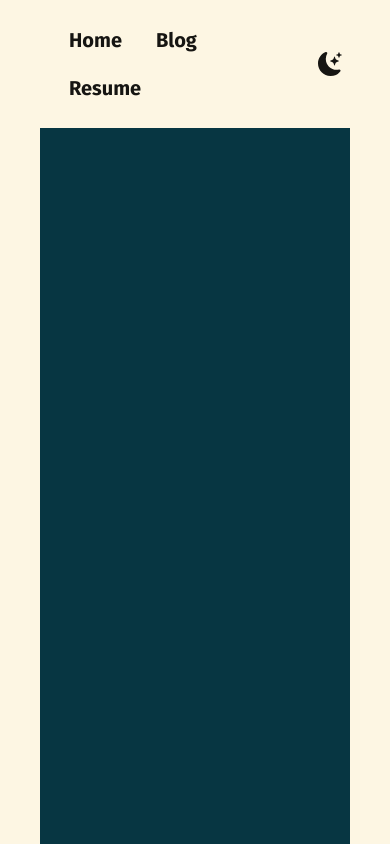
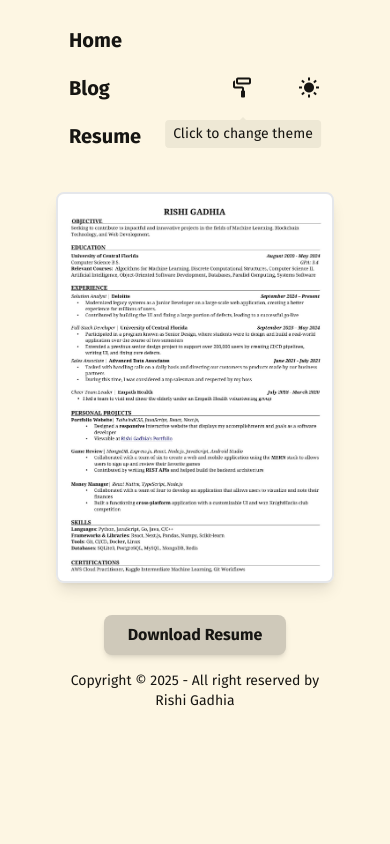
Before and after one commit to IronWarden/IronWarden.github.io, a Next.js app: page /resume in a window 390 px wide. Shown: the top 844 px of the page. Built offline with nearby package versions, Linux system fonts and the light colour scheme.

Commit message:
added more themes, made resume an image to fix responsiveness

```diff
--- a/package.json
+++ b/package.json
@@ -12,6 +12,7 @@
     "autoprefixer": "10.4.15",
     "gray-matter": "^4.0.3",
     "next": "^15.4.3",
+    "next-themes": "^0.4.6",
     "react": "18.2.0",
     "react-dom": "18.2.0",
     "react-icons": "^4.10.1",
--- a/src/app/components/NavbarAndDarkMode.js
+++ b/src/app/components/NavbarAndDarkMode.js
@@ -2,15 +2,32 @@
 
 import React, { useState, useEffect } from 'react';
 import Link from 'next/link';
-import { BsFillMoonStarsFill, BsSun } from 'react-icons/bs';
+import { useTheme } from 'next-themes';
 
 const NavbarAndDarkMode = () => {
-    const [darkMode, setDarkMode] = useState(false);
+    const { theme, setTheme } = useTheme();
+    const [showTooltip, setShowTooltip] = useState(false);
 
     useEffect(() => {
-        const theme = darkMode ? 'solarized_dark' : 'solarized_light';
-        document.documentElement.setAttribute('data-theme', theme);
-    }, [darkMode]);
+        const hasClickedThemePicker = localStorage.getItem('hasClickedThemePicker');
+        if (!hasClickedThemePicker) {
+            setShowTooltip(true);
+        }
+    }, []);
+
+    const isDarkMode = theme && theme.endsWith('_dark');
+
+    const toggleDarkMode = () => {
+        const newTheme = isDarkMode ? theme.replace('_dark', '_light') : theme.replace('_light', '_dark');
+        setTheme(newTheme);
+    };
+
+    const handleThemeChange = (newTheme) => {
+        const currentTheme = isDarkMode ? newTheme + '_dark' : newTheme + '_light';
+        setTheme(currentTheme);
+        localStorage.setItem('hasClickedThemePicker', 'true');
+        setShowTooltip(false);
+    };
 
     return (
         <nav className="navbar bg-base-100 ">
@@ -22,18 +39,21 @@ const NavbarAndDarkMode = () => {
                 </ul>
             </div>
             <div className="flex-none">
-                <label className="swap swap-rotate">
-                    <input
-                        id="darkModeToggle"
-                        name="darkModeToggle"
-                        type="checkbox"
-                        className="hidden"
-                        checked={darkMode}
-                        onChange={() => setDarkMode(!darkMode)}
-                    />
-                    <BsSun className="swap-on fill-current w-6 h-6 text-base-content" />
-                    <BsFillMoonStarsFill className="swap-off fill-current w-6 h-6 text-base-content" />
-                </label>
+                <div className={`dropdown dropdown-end ${showTooltip ? 'tooltip tooltip-open tooltip-bottom' : ''}`} data-tip="Click to change theme">
+                    <label tabIndex={0} className="btn btn-ghost m-1">
+                        <i className='bx bx-paint-roll text-2xl'></i>
+                    </label>
+                    <ul tabIndex={0} className="dropdown-content menu p-2 shadow bg-base-100 rounded-box w-max z-50">
+                        <li><a onClick={() => handleThemeChange('solarized')}>Solarized</a></li>
+                        <li><a onClick={() => handleThemeChange('tokyonight')}>Tokyo Night</a></li>
+                        <li><a onClick={() => handleThemeChange('gruvbox')}>Gruvbox</a></li>
+                        <li><a onClick={() => handleThemeChange('nord')}>Nord</a></li>
+                    </ul>
+                </div>
+                <button className="btn btn-ghost m-1" onClick={toggleDarkMode}>
+                    <i className="bx bxs-moon fill-current text-2xl text-base-content dark-mode-icon"></i>
+                    <i className="bx bxs-sun fill-current text-2xl text-base-content light-mode-icon"></i>
+                </button>
             </div>
         </nav>
     );
--- /dev/null
+++ b/src/app/components/ThemeProvider.js
@@ -0,0 +1,7 @@
+'use client';
+
+import { ThemeProvider } from 'next-themes';
+
+export function Providers({ children }) {
+  return <ThemeProvider attribute="data-theme" enableSystem={false}>{children}</ThemeProvider>;
+}
--- a/src/app/globals.css
+++ b/src/app/globals.css
@@ -32,3 +32,11 @@
 @tailwind base;
 @tailwind components;
 @tailwind utilities;
+
+html[data-theme*="_light"] .dark-mode-icon {
+  display: none;
+}
+
+html[data-theme*="_dark"] .light-mode-icon {
+  display: none;
+}
--- a/src/app/layout.js
+++ b/src/app/layout.js
@@ -1,5 +1,6 @@
 import './globals.css'
 import NavbarAndDarkMode from './components/NavbarAndDarkMode';
+import { Providers } from './providers';
 
 export const metadata = {
     title: 'Rishi Gadhia\'s Portfolio',
@@ -8,12 +9,13 @@ export const metadata = {
 
 export default function RootLayout({ children }) {
     return (
-        <html lang="en" data-theme="solarized_light">
+        <html lang="en" suppressHydrationWarning>
             <head>
                 <link href='https://unpkg.com/boxicons@2.1.4/css/boxicons.min.css' rel='stylesheet' />
                 <link href="https://fonts.googleapis.com/css2?family=Fira+Sans:wght@400;700&display=swap" rel="stylesheet" />
             </head>
             <body className="max-w-7xl mx-auto px-10 md:px-20 lg:px-40 font-sans">
+                <Providers>
                     <NavbarAndDarkMode />
                     {children}
                     <footer className="footer footer-center p-4 bg-base-100 text-base-content">
@@ -21,6 +23,7 @@ export default function RootLayout({ children }) {
                             <p>Copyright © 2025 - All right reserved by Rishi Gadhia</p>
                         </div>
                     </footer>
+                </Providers>
             </body>
         </html>
     )
--- /dev/null
+++ b/src/app/providers.js
@@ -0,0 +1,11 @@
+'use client';
+
+import { ThemeProvider } from 'next-themes';
+
+export function Providers({ children }) {
+  return (
+    <ThemeProvider attribute="data-theme" enableSystem={false} defaultTheme="solarized_light">
+      {children}
+    </ThemeProvider>
+  );
+}
--- a/src/app/resume/page.js
+++ b/src/app/resume/page.js
@@ -2,11 +2,21 @@ import React from 'react';
 
 const ResumePage = () => {
     return (
-        <div style={{ width: '100%', height: '100vh' }}>
-            <iframe
-                src="/Rishi_Gadhia.pdf"
-                style={{ width: '100%', height: '100%' }}
-            ></iframe>
+        <div className="flex flex-col items-center justify-center">
+            <div className="w-full max-w-4xl p-4">
+                <img
+                    src="/RishiResume-1.jpg"
+                    alt="Rishi Gadhia's Resume"
+                    className="w-full h-auto border-2 rounded-lg shadow-lg"
+                />
+            </div>
+            <a
+                href="/Rishi_Gadhia.pdf"
+                download="Rishi_Gadhia.pdf"
+                className="mt-4 px-6 py-2 bg-base-300 text-base font-semibold rounded-lg shadow-md hover:bg-accent focus:outline-none focus:ring-2 focus:ring-blue-500 focus:ring-opacity-50"
+            >
+                Download Resume
+            </a>
         </div>
     );
 };
--- a/tailwind.config.js
+++ b/tailwind.config.js
@@ -47,6 +47,84 @@ module.exports = {
                     "error": "#dc322f",
                 },
             },
+            {
+                tokyonight_light: {
+                    'primary': '#7aa2f7',
+                    'secondary': '#bb9af7',
+                    'accent': '#ff9e64',
+                    'neutral': '#d5d6db',
+                    'base-100': '#f5f5f5',
+                    'info': '#7dcfff',
+                    'success': '#9ece6a',
+                    'warning': '#e0af68',
+                    'error': '#f7768e',
+                },
+            },
+            {
+                tokyonight_dark: {
+                    'primary': '#7aa2f7',
+                    'secondary': '#bb9af7',
+                    'accent': '#ff9e64',
+                    'neutral': '#414868',
+                    'base-100': '#1a1b26',
+                    'info': '#7dcfff',
+                    'success': '#9ece6a',
+                    'warning': '#e0af68',
+                    'error': '#f7768e',
+                },
+            },
+            {
+                gruvbox_light: {
+                    'primary': '#458588',
+                    'secondary': '#b16286',
+                    'accent': '#689d6a',
+                    'neutral': '#7c6f64',
+                    'base-100': '#fbf1c7',
+                    'info': '#458588',
+                    'success': '#98971a',
+                    'warning': '#d79921',
+                    'error': '#cc241d',
+                },
+            },
+            {
+                gruvbox_dark: {
+                    'primary': '#458588',
+                    'secondary': '#b16286',
+                    'accent': '#689d6a',
+                    'neutral': '#a89984',
+                    'base-100': '#282828',
+                    'info': '#458588',
+                    'success': '#98971a',
+                    'warning': '#d79921',
+                    'error': '#cc241d',
+                },
+            },
+            {
+                nord_light: {
+                    'primary': '#88c0d0',
+                    'secondary': '#81a1c1',
+                    'accent': '#bf616a',
+                    'neutral': '#e5e9f0',
+                    'base-100': '#eceff4',
+                    'info': '#5e81ac',
+                    'success': '#a3be8c',
+                    'warning': '#ebcb8b',
+                    'error': '#bf616a',
+                },
+            },
+            {
+                nord_dark: {
+                    'primary': '#88c0d0',
+                    'secondary': '#81a1c1',
+                    'accent': '#bf616a',
+                    'neutral': '#4c566a',
+                    'base-100': '#2e3440',
+                    'info': '#5e81ac',
+                    'success': '#a3be8c',
+                    'warning': '#ebcb8b',
+                    'error': '#bf616a',
+                },
+            },
         ],
     },
 };
```
Also changed, not shown: public/RishiResume-1.jpg (added), 1 other file (tests, documents, lock files or other folders). Lines whose indentation alone changed are shown as unchanged.
